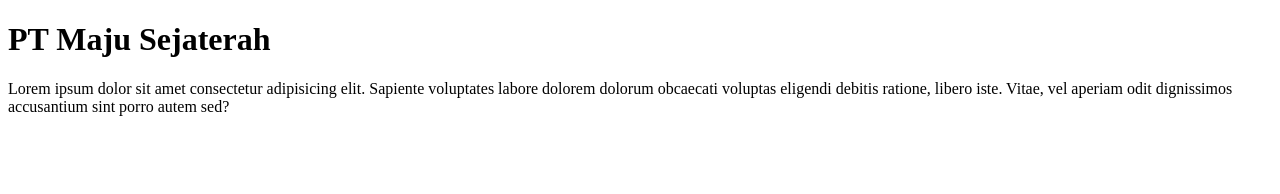
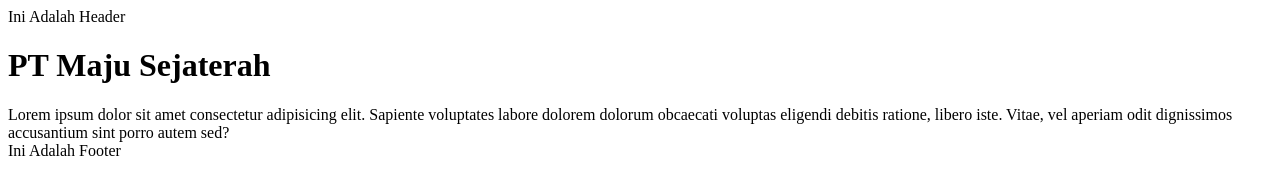
Before and after one commit to rezibos/Belajar-Git, a plain HTML site: page index.html in a window 1280 px wide. Drawn offline with Linux system fonts and the light colour scheme.

Commit message:
Menambahkan Footer Dan Menambahkan Header

```diff
--- a/index.html
+++ b/index.html
@@ -6,8 +6,12 @@
     <title>Latihan Git</title>
 </head>
 <body>
+    <header>Ini Adalah Header</header>
+
     <h1>PT Maju Sejaterah</h1>
 
     <div>Lorem ipsum dolor sit amet consectetur adipisicing elit. Sapiente voluptates labore dolorem dolorum obcaecati voluptas eligendi debitis ratione, libero iste. Vitae, vel aperiam odit dignissimos accusantium sint porro autem sed?</div>
+
+    <footer>Ini Adalah Footer</footer>
 </body>
 </html>
```
